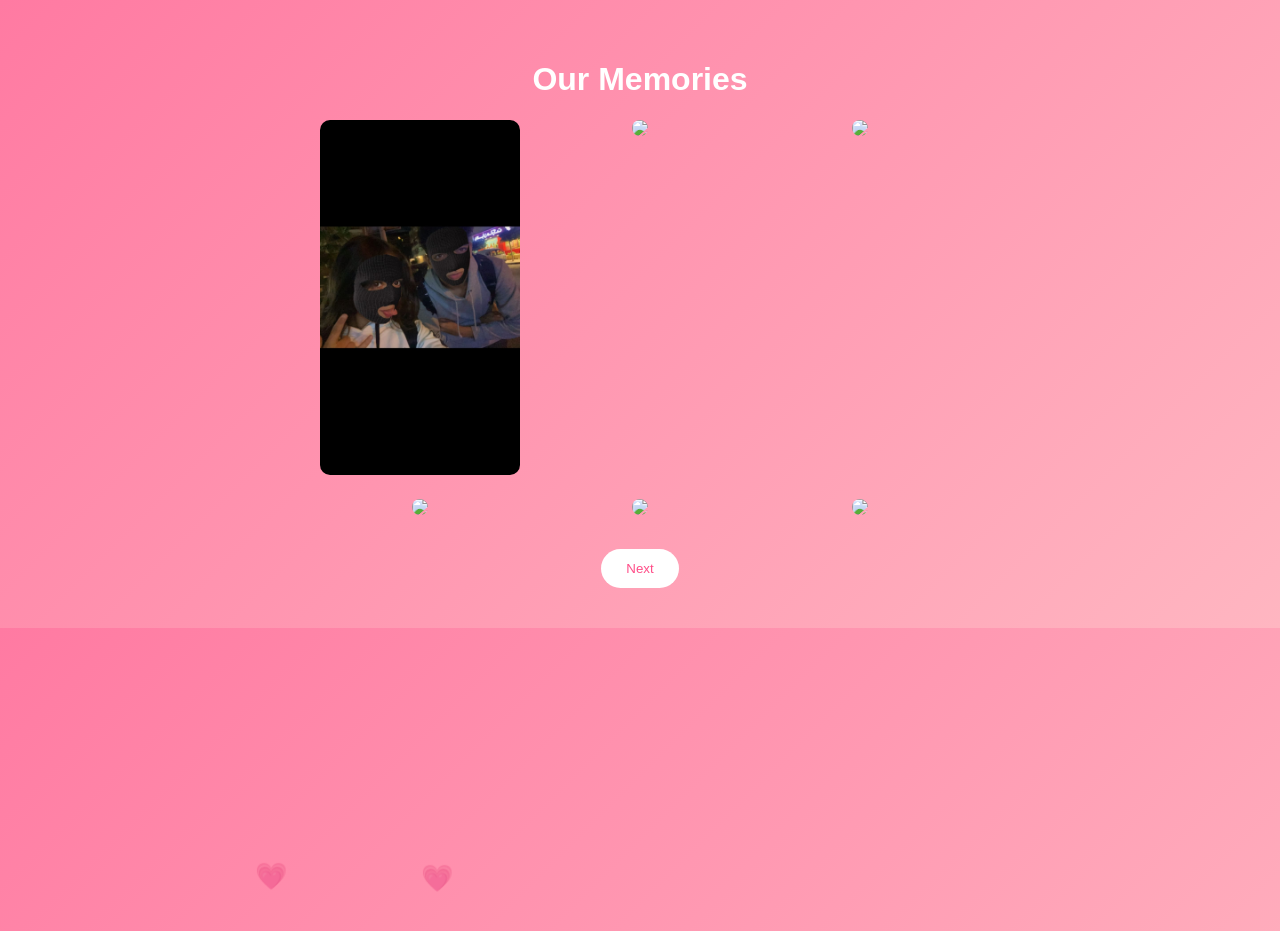
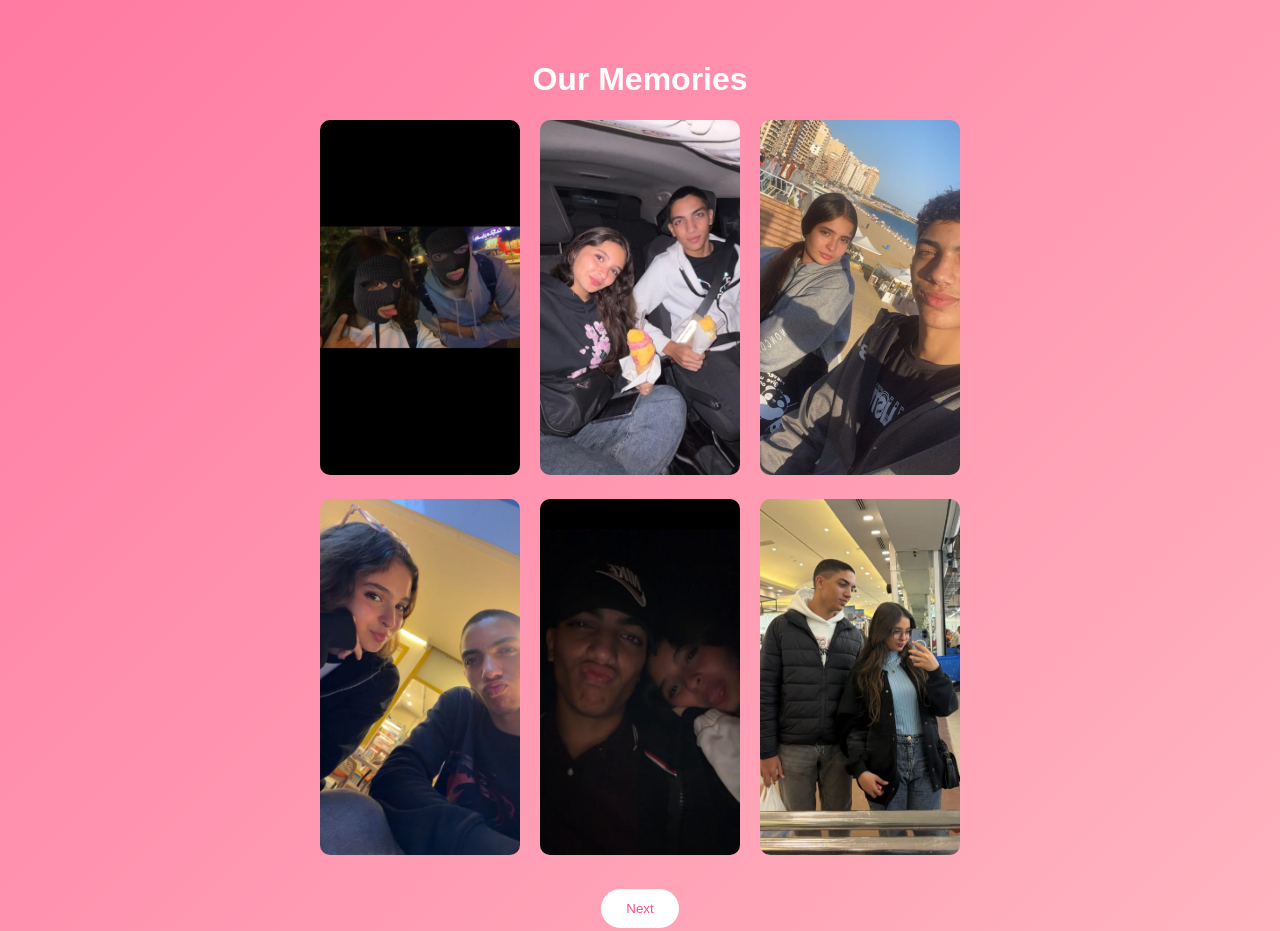
Before and after one commit to rody166-netizen/memories, a plain HTML site: page photos.html in a window 1280 px wide. Shown: the top 931 px of the page. Drawn offline with Linux system fonts and the light colour scheme.

Commit message:
Update photos.html

```diff
--- a/photos.html
+++ b/photos.html
@@ -116,23 +116,23 @@ opacity:0;
 <div class="text">Our first memory together</div>
 </div>
 <div class="photo">
-<img src="imges/WhatsApp Image 2026-03-09 at 5.47.53 AM.jpeg">
+<img src="WhatsApp Image 2026-03-09 at 5.47.53 AM.jpeg">
 <div class="text">You made me smile</div>
 </div>
 <div class="photo">
-<img src="imges/WhatsApp Image 2026-03-09 at 5.47.53 AM (3).jpeg">
+<img src="WhatsApp Image 2026-03-09 at 5.47.53 AM (3).jpeg">
 <div class="text">Thank you for always listening</div>
 </div>
 <div class="photo">
-<img src="imges/WhatsApp Image 2026-03-09 at 5.47.53 AM (1).jpeg">
+<img src="WhatsApp Image 2026-03-09 at 5.47.53 AM (1).jpeg">
 <div class="text">You’re my safe place</div>
 </div>
 <div class="photo">
-<img src="imges/WhatsApp Image 2026-03-09 at 5.47.52 AM.jpeg">
+<img src="WhatsApp Image 2026-03-09 at 5.47.52 AM.jpeg">
 <div class="text">You make everything brighter  </div>
 </div>
 <div class="photo">
-<img src="imges/WhatsApp Image 2026-03-09 at 5.47.53 AM (2).jpeg">
+<img src="WhatsApp Image 2026-03-09 at 5.47.53 AM (2).jpeg">
 <div class="text">A day I'll never forget</div>
 </div>
 </div>
```
